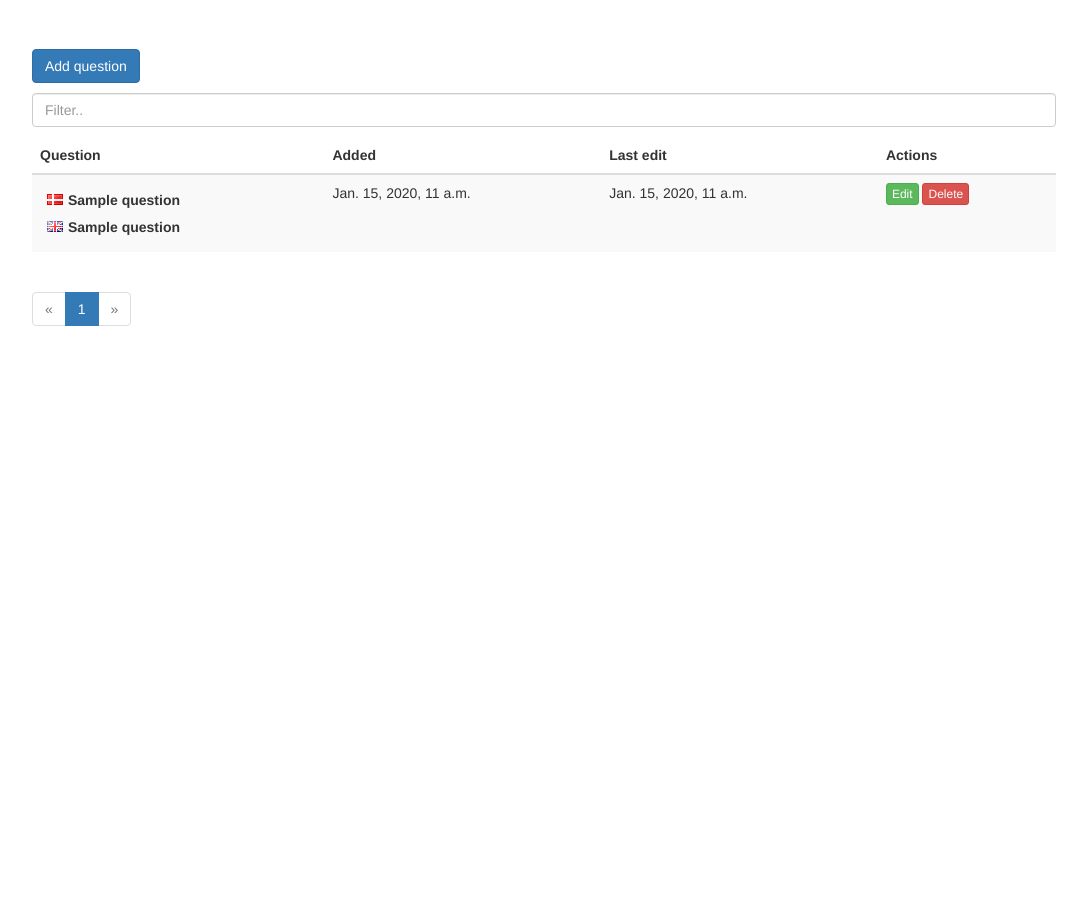
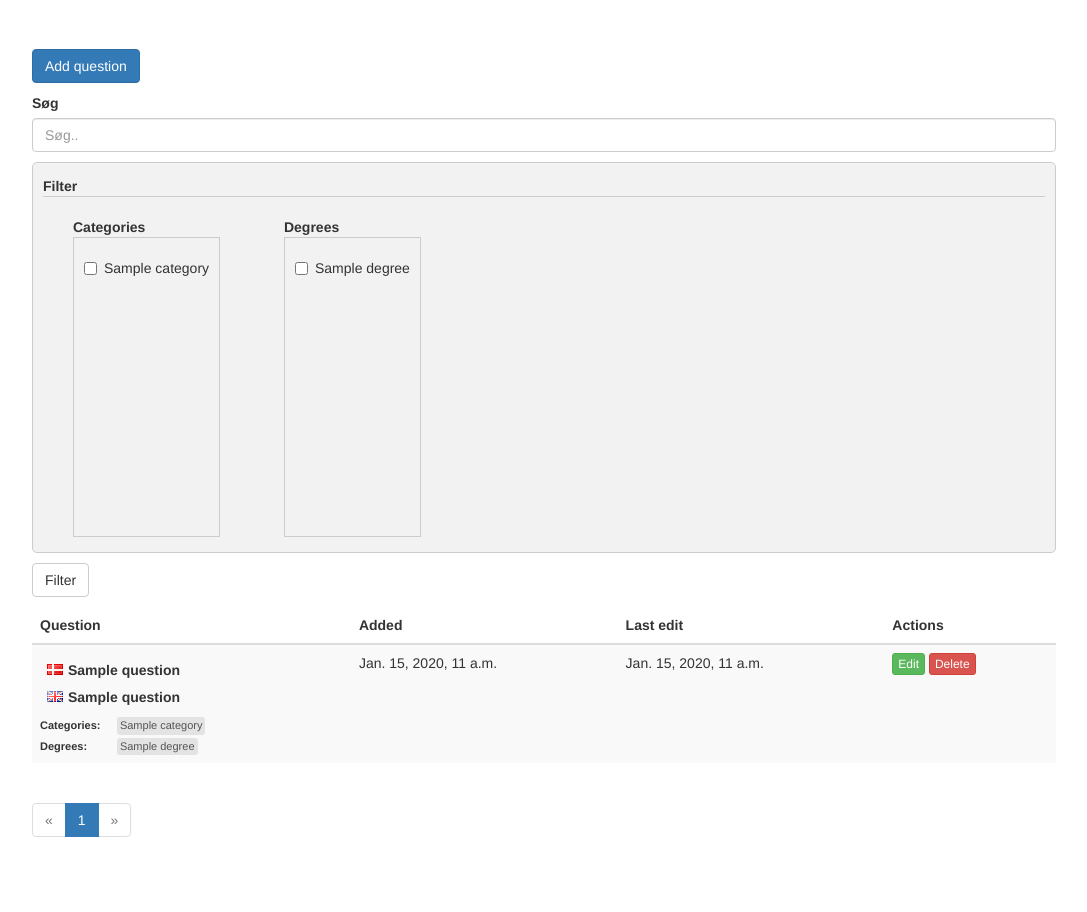
Before and after one commit to mikkeloscar/science-qa, a Django app: page /qa/questions/ in a window 1280 px wide. Shown: the part 51-963 px from the top of the page, without its empty margins (96-1183 px from the left). Before the commit the page ends 377 px from the top, so only its background shows below. Run offline with Django 3.2, Linux system fonts and the light colour scheme; a user stored in the database is signed in; tables that the repository leaves empty hold one stand-in row (values such as "Sample post"); style sheets or scripts are compiled from the project's sources; parts of the project's set-up code (start-up, migrations or seed data) failed here and were passed over; some libraries are stand-ins or nearby versions.

Commit message:
Beginning of filters for questions index

```diff
--- a/qa/models.py
+++ b/qa/models.py
@@ -98,6 +98,9 @@ class Category(models.Model):
         else:
             return self.name_da or self.name_en
 
+    def name_(self):
+        return self.__unicode__()
+
     def category_id(self, lang):
         if lang == "en":
             return self.category_id_en
@@ -144,6 +147,9 @@ class Degree(models.Model):
         # extend permissions created by django-admin
         permissions = (("view_degree", "Can view degree"),)
         ordering = ['name_da', 'name_en']
+
+    def name_(self):
+        return self.__unicode__()
 
     def __unicode__(self):
         return self.name_da or self.name_en
--- a/qa/static/js/question.js
+++ b/qa/static/js/question.js
@@ -1,7 +1,7 @@
 var QuestionForm = {
   degrees: null,
 
-  init: function(degrees) {
+  init: function( degrees ) {
     QuestionForm.degrees = degrees;
 
     $('#id_degree_all_bsc').on('change', QuestionForm.updateBsc);
@@ -32,3 +32,76 @@ var QuestionForm = {
     }
   },
 };
+
+var QuestionIndex = {
+
+  init: function () {
+    $('#filter').on('click', QuestionIndex.filter);
+
+    // TODO refactor
+    $('.question').on('click', function () {
+      if ($(this).parent().hasClass('noanswer')) {
+        $(this).parent().removeClass('noanswer');
+      } else {
+        $(this).parent().addClass('noanswer');
+      }
+    });
+  },
+
+  filter: function () {
+    // collect clicked categories
+    var categories = [];
+    $('#categories').find('input').each(function () {
+      if ($(this).is(':checked')) {
+        var category = $(this).val();
+        categories.push(category);
+      }
+    });
+
+    // collect clicked degrees
+    var degrees = [];
+    $('#degrees').find('input').each(function () {
+      if ($(this).is(':checked')) {
+        var degree = $(this).val();
+        degrees.push(degree);
+      }
+    });
+
+    var query = location.search;
+    if (query.charAt(0) === '?') {
+      query = query.substring(1);
+    }
+    var query_list = query.split('&');
+
+    query_list = QuestionIndex.addToQueryString(query_list, 'c', categories);
+    query_list = QuestionIndex.addToQueryString(query_list, 'd', degrees);
+
+    query = '?' + query_list.join('&');
+
+    // load new page
+    location.search = query;
+
+    return false;
+  },
+
+  addToQueryString: function ( queryList, type, values ) {
+    var found = false;
+    for (var i = 0; i < queryList.length; i++) {
+      if (queryList[i][0] === type) {
+        if (values.length > 0) {
+          queryList[i] = type + '=' + values.join('.');
+        } else {
+          queryList.splice(i, 1);
+        }
+        found = true;
+        break;
+      }
+    }
+
+    if (!found && values.length > 0) {
+      queryList.push(type + '=' + values.join('.'));
+    }
+
+    return queryList;
+  }
+}
--- a/qa/templates/question.html
+++ b/qa/templates/question.html
@@ -1,3 +1,5 @@
+{% load i18n %}
+
 {% if question.question_da and question.answer_da %}
 <div class="question-answer noanswer">
   <div class="question">
@@ -14,3 +16,15 @@
   <div class="answer">{{ question.answer_en }}</div>
 </div>
 {% endif %}
+<div class="categories">
+  <span class="title small">{% trans "Categories" %}:</span>
+{% for category in question.categories.all %}
+  <span class="category tag{% if category.id in c %} active{% endif %}">{{ category }}</span>
+{% endfor %}
+</div>
+<div class="degrees">
+  <span class="title small">{% trans "Degrees" %}:</span>
+{% for degree in question.degrees.all %}
+<span class="degree tag{% if degree.id in d %} active{% endif %}">{{ degree }}</span>
+{% endfor %}
+</div>
--- a/qa/templates/question_form.html
+++ b/qa/templates/question_form.html
@@ -3,6 +3,7 @@
 {% load i18n %}
 {% load qa %}
 
+{# We might not need to load jquery twice #}
 {% block prejquery %}
 <script type="text/javascript" src="{{ STATIC_URL }}admin/js/jquery.js"></script>
 <script type="text/javascript" src="{{ STATIC_URL }}admin/js/jquery.init.js"></script>
@@ -57,11 +58,9 @@
   <div class="form-group {% if form.categories.errors %}has-error{% endif %}">
     <label class="control-label" for="id_categories">{{ form.categories.label }}</label>
     {{ form.categories.errors }}
-    {# <select multiple class="form-control" id="id_categories" name="categories" /> #}
       <!-- TODO Fix dan/eng names -->
       {{ form.categories }}
       {# <a href="{% url 'category_add' %}">{% trans "Add new category" %}</a> #}
-      {# <span class="help-block">{{ form.categories.help_text }}</span> #}
   </div>
   <div class="form-group {% if form.degrees.errors %}has-error{% endif %}">
     <label class="control-label" for="id_degrees">{{ form.degrees.label }}</label>
--- a/qa/templates/questions.html
+++ b/qa/templates/questions.html
@@ -5,6 +5,7 @@
 {# Fix static files #}
 {% block js %}
 <script type="text/javascript" charset="utf-8" src="{{ STATIC_URL }}js/search.js"></script>
+<script type="text/javascript" charset="utf-8" src="{{ STATIC_URL }}js/question.js"></script>
 {% endblock %}
 
 {% block nav-qa %} class="active"{% endblock %}
@@ -18,7 +19,45 @@
 </p>
 
 <p>
-<input type="text" class="form-control filter" id="search" name="question" placeholder="{% trans "Filter.." %}" />
+<label for="search">{% trans "Søg" %}</label>
+<input type="text" class="form-control filter" id="search" name="question" placeholder="{% trans "Søg.." %}" />
+</p>
+<p>
+
+{# Custom filter #}
+<div class="filter-wrapper">
+  <div class="head">{% trans "Filter" %}</div>
+
+  <div class="filter-wrap">
+    <div class="title">{% trans "Categories" %}</div>
+    <div id="categories" class="categories checkbox-list">
+    {% for category in filters.categories %}
+    <div class="checkbox">
+      <label>
+        <input name="category" type="checkbox" value="{{ category.id }}" {% if category.id in c %}checked="checked" {% endif %}/>
+        {{ category.name_ }}
+      </label>
+    </div>
+    {% endfor %}
+    </div>
+  </div>
+
+  <div class="filter-wrap">
+    <div class="title">{% trans "Degrees" %}</div>
+    <div class="checkbox-list" id="degrees">
+    {% for degree in filters.degrees %}
+    <div class="checkbox">
+      <label>
+        <input name="degree" type="checkbox" value="{{ degree.id }}" {% if degree.id in d %}checked="checked" {% endif %}/>
+        {{ degree.name_da }}
+      </label>
+    </div>
+    {% endfor %}
+    </div>
+  </div>
+</div>
+
+<a href="#" class="btn btn-default" id="filter">{% trans "Filter" %}</a>
 </p>
 <table class="table table-striped">
   <thead>
@@ -35,7 +74,7 @@
 {% for question in questions %}
 <tr>
   <td class="qa-row">
-    {% include "question.html" with question=question %}
+    {% include "question.html" with question=question c=c d=d %}
   </td>
   <td>{{ question.date_added }}</td>
   <td>{{ question.date_last_edit }}</td>
@@ -59,7 +98,7 @@
 <ul class="pagination">
   <li{% if not questions.has_previous %} class="disabled"{% endif %}>
   {% if questions.has_previous %}
-    <a href="?page={{ questions.previous_page_number }}">&laquo;</a>
+    <a href="{{ questions.page_link }}{{ questions.previous_page_number }}">&laquo;</a>
   {% else %}
     <a href="#">&laquo;</a>
   {% endif %}
@@ -72,14 +111,14 @@
       </li>
     {% else %}
       <li>
-        <a href="?page={{ num }}">{{ num }}</a>
+        <a href="{{ questions.page_link }}{{ num }}">{{ num }}</a>
       </li>
     {% endifequal %}
   {% endfor %}
 
   <li{% if not questions.has_next %} class="disabled"{% endif %}>
   {% if questions.has_next %}
-    <a href="?page={{ questions.next_page_number }}">&raquo;</a>
+  <a href="{{ questions.page_link }}{{ questions.next_page_number }}">&raquo;</a>
   {% else %}
     <a href="#">&raquo;</a>
   {% endif %}
@@ -88,12 +127,6 @@
 <script>
 Search.init();
 
-$('.question').on('click', function () {
-  if ($(this).parent().hasClass('noanswer')) {
-    $(this).parent().removeClass('noanswer');
-  } else {
-    $(this).parent().addClass('noanswer');
-  }
-});
+QuestionIndex.init();
 </script>
 {% endblock %}
--- a/qa/views.py
+++ b/qa/views.py
@@ -8,6 +8,8 @@ from django.conf import settings
 from django.core.exceptions import ObjectDoesNotExist, ValidationError
 from django.core.paginator import Paginator, EmptyPage, PageNotAnInteger
 from django.views.decorators.csrf import csrf_exempt
+
+from qa.filters import PageFilter
 
 
 from django.db import IntegrityError
@@ -21,24 +23,61 @@ from qa.models import Question, Category, Degree, Rating
 from qa.forms import QuestionForm, CategoryForm, DegreeForm
 from api_key_manager.models import APIKey
 
+def clean_list(list):
+    l = []
+    for e in list:
+        if e != '' and e.isdigit():
+            l.append(int(e))
+    return l
+
+def clean_order_list(list):
+    l = []
+    for e in list:
+        if e != '':
+            l.append(e)
+    return l
 
 def index(request):
     return HttpResponse()
 
 @permission_required('qa.view_question')
 def questions(request):
-    q = request.GET.get('q')
+    q = request.GET.get('q', None)
+    c = request.GET.get('c', [])
+    d = request.GET.get('d', [])
+    page = request.GET.get('p', 1)
+    o = request.GET.get('o', [])
+
+    categories = []
+    degrees = []
+
+    questions = Question.objects.all()
+
     if q:
-        questions = Question.objects.filter(question_da__icontains=q)
-        if request.is_ajax():
-            data = serializers.serialize("json", questions)
-            return HttpResponse(data, content_type="application/json")
-    else:
-        questions = Question.objects.all()
+        questions = questions.filter(question_da__icontains=q)
+        questions = questions.filter(answer_da__icontains=q)
+        questions = questions.filter(question_en__icontains=q)
+        questions = questions.filter(answer_en__icontains=q)
+    if len(c) > 0:
+        categories = clean_list(c.split('.'))
+        if len(categories) > 0:
+            questions = questions.filter(categories__in=categories)
+    if len(d) > 0:
+        degrees = clean_list(d.split('.'))
+        if len(degrees) > 0:
+            questions = questions.filter(degrees__in=degrees)
+    if len(o) > 0:
+        order = clean_order_list(o.split('.'))
+        if len(order) > 0:
+            questions = questions.order_by(*order)
 
-    paginator = Paginator(questions, 20)
+    # check if request is ajax
+    if request.is_ajax():
+        data = serializers.serialize("json", questions)
+        return HttpResponse(data, content_type="application/json")
 
-    page = request.GET.get('page')
+    paginator = PageFilter(request.GET, questions.distinct(), 20)
+
     try:
         questions = paginator.page(page)
     except PageNotAnInteger:
@@ -46,7 +85,13 @@ def questions(request):
     except EmptyPage:
         questions = paginator.page(paginator.num_pages)
 
-    return render(request, 'questions.html', { 'questions': questions })
+    filters = { 'categories': Category.objects.all(),
+                'degrees': Degree.objects.all() }
+
+    return render(request, 'questions.html', { 'questions': questions,
+                                               'filters': filters,
+                                               'c': categories,
+                                               'd': degrees })
 
 @permission_required('qa.add_question')
 def question_add(request):
--- a/science_qa/static/css/style.less
+++ b/science_qa/static/css/style.less
@@ -72,6 +72,64 @@ select.form-control {
 
 .noanswer .answer {
     display: none;
+}
+
+.filter-wrapper {
+    border: 1px solid #ccc;
+    background: #f2f2f2;
+    padding: 10px;
+    margin: 10px 0;
+    border-radius: 5px;
+
+    .head {
+        font-weight: bold;
+        margin: 3px 0 20px 0;
+        // if open
+        border-bottom: 1px solid #ccc;
+    }
+
+    .filter-wrap {
+        display: inline-block;
+        margin: 0 30px;
+
+        .title {
+            font-weight: bold;
+        }
+    }
+}
+
+.checkbox-list {
+    width: auto;
+    height: 300px;
+    overflow: auto;
+    display: inline-block;
+    border: 1px solid #ccc;
+    padding: 10px;
+}
+
+span.small {
+    font-size: 11px;
+}
+
+.tag {
+    font-size: 11px;
+    display: inline-block;
+    padding: 1px 3px;
+    margin: 0 3px;
+    color: #555;
+    background: #e3e3e3;
+    border-radius: 3px;
+}
+
+.tag.active {
+    background: #222;
+    color: #f2f2f2;
+}
+
+span.title {
+    font-weight: bold;
+    width: 70px;
+    display: inline-block;
 }
 
 .selector-available, .selector-chooser, .selector-chosen {
```
Also changed, not shown: qa/filters.py (added, +35 -0 lines), qa/forms.py (+2 -9 lines).
